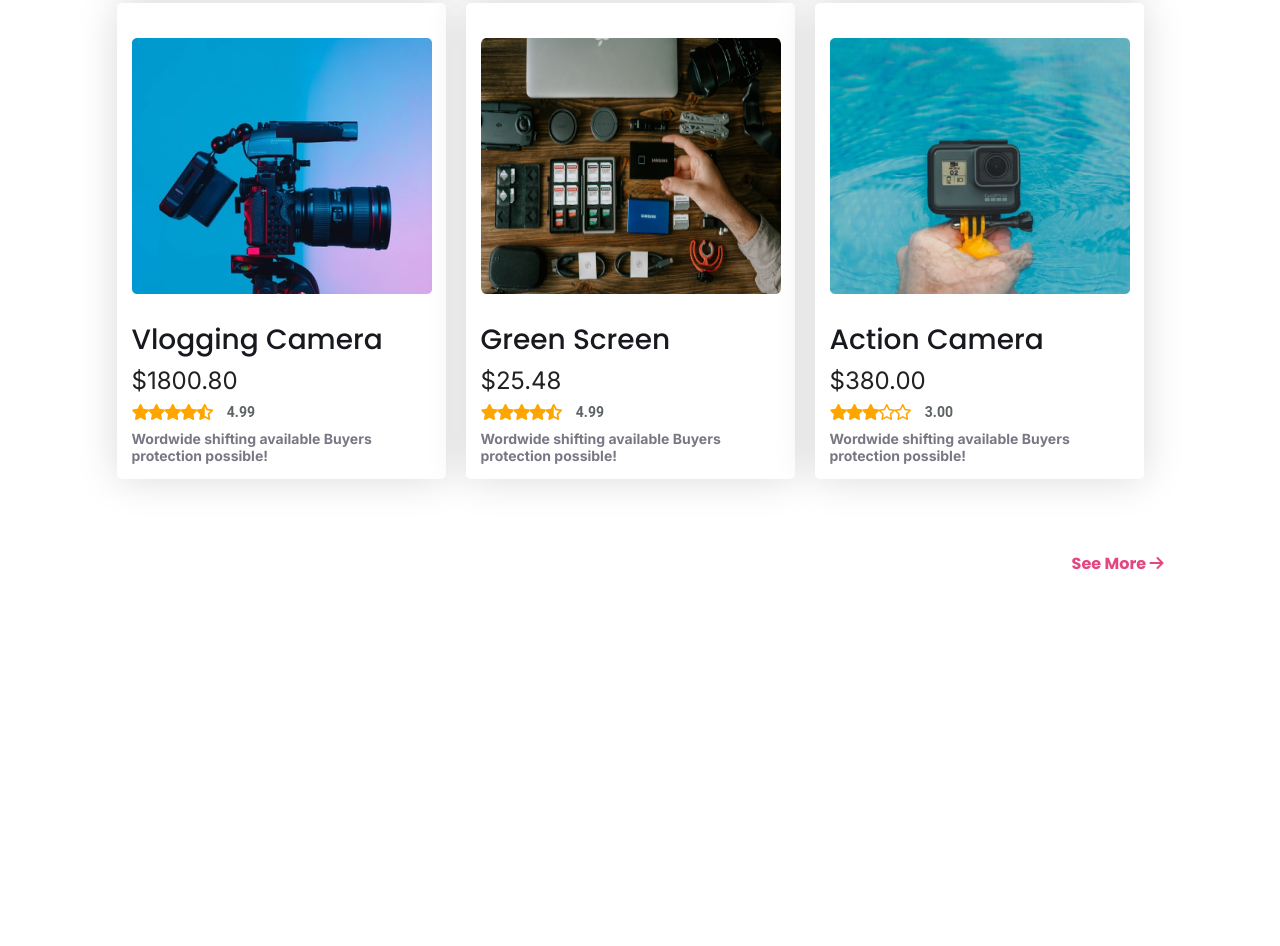
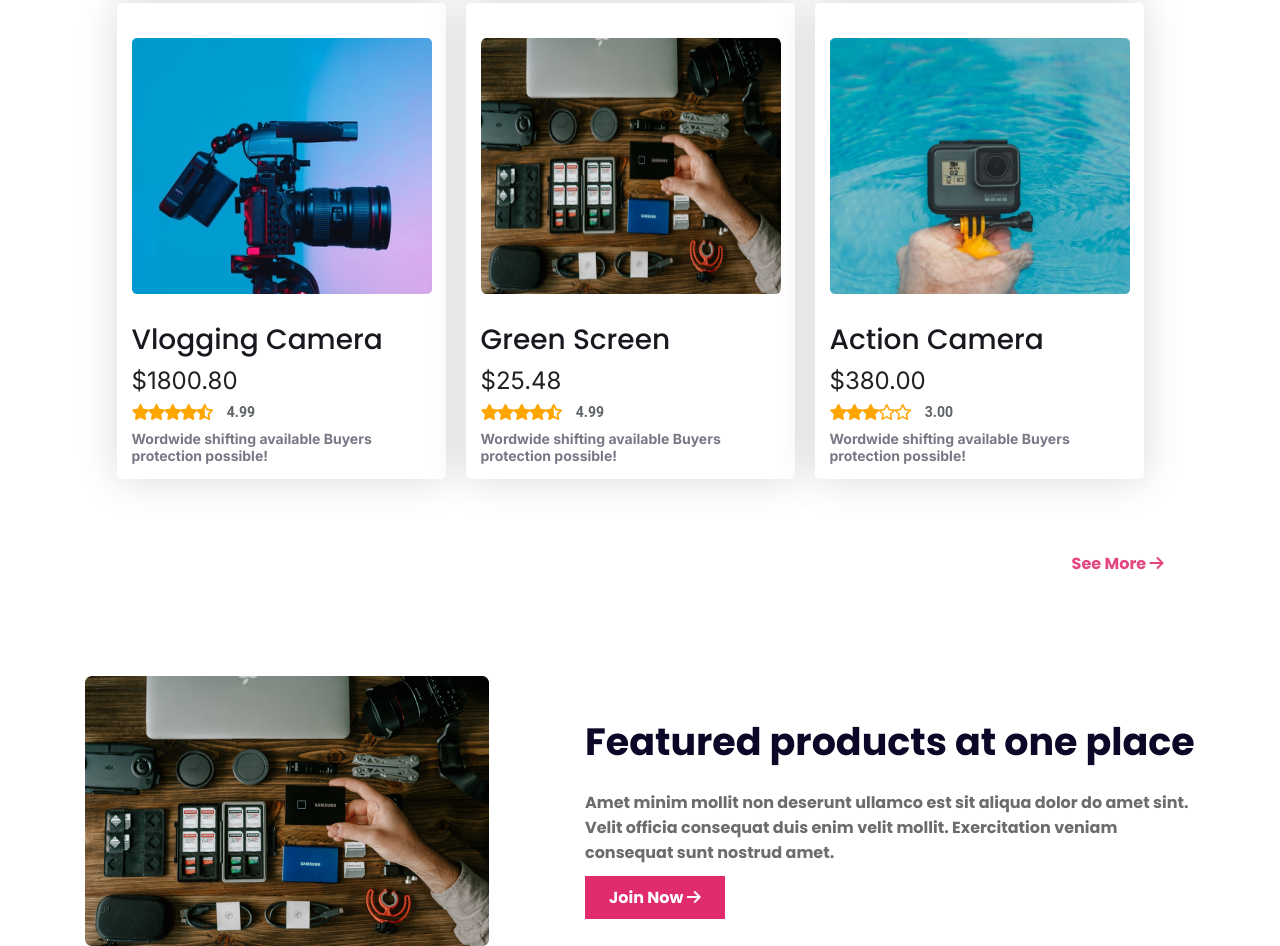
Before and after one commit to mdtamimjd/influencer-gears, a plain HTML site: page index.html in a window 1280 px wide. Shown: the part 1992-2938 px from the top of the page. Before the commit the page ends 2568 px from the top, so only its background shows below. Drawn offline with nearby package versions, Linux system fonts and the light colour scheme.

Commit message:
feature section done

```diff
--- a/index.html
+++ b/index.html
@@ -209,6 +209,14 @@
             </div>
             <span class="sr"><a href="" class="sm">See More <i class="fa-solid fa-arrow-right sm_a"></i></a></span>
         </section>
+        <section class="feature">
+            <div class="feature_img"></div>
+            <div class="feature_text">
+                <h2 class="h2_38">Featured products at one place</h2>
+                <p class="p_16_p">Amet minim mollit non deserunt ullamco est sit aliqua dolor do amet sint. Velit officia consequat duis enim velit mollit. Exercitation veniam consequat sunt nostrud amet.</p>
+                <span class=""><a class="j_b mt16" href="">Join Now <i class="fa-solid fa-arrow-right white"></i></a></span>
+            </div>
+        </section>
     </main>
     <footer></footer>
 </body>
--- a/styles/index.css
+++ b/styles/index.css
@@ -88,6 +88,27 @@
 }
 .sm_a{
     color: rgba(224, 44, 109, 0.87);
+}
+.j_b{
+    padding: 10px 24px 10px 24px;
+    color: rgb(255, 255, 255);
+    font-family: Poppins;
+    font-size: 16px;
+    font-weight: 700;
+    text-decoration: none;
+    background: rgb(224, 44, 109);
+}
+.h2_38{
+    color: rgb(10, 8, 38);
+    font-family: Poppins;
+    font-size: 38px;
+    font-weight: 700;
+}
+.p_16_p{
+    color: rgb(108, 108, 108);
+    font-family: Poppins;
+    font-size: 16px;
+    font-weight: 700;
 }
 *{
     margin: 0;
@@ -204,3 +225,26 @@ main{
 .star-color{
     color: orange;
 }
+/* feature section */
+.feature{
+    width: 1110px;
+    height: 270px;
+    margin:100px auto 0;
+    display: flex;
+    justify-content: space-between;
+    align-items: center;
+}
+.feature_img{
+    width: 404px;
+    height: 270px;
+    background-image: url('../images/gear.png');
+    background-size: cover;
+}
+.feature_text{
+    width: 610px;
+    height: 224px;
+    display: flex;
+    flex-direction: column;
+    row-gap: 20px;
+    justify-content: center;
+}
--- a/styles/mobile_responsive.css
+++ b/styles/mobile_responsive.css
@@ -93,7 +93,7 @@ header>section{
     row-gap: 16px;
 }
 .header_img{
-    width: 100%;
+    width: 450px;
     height:450px;
     background-image: url('../images/Circle\ design.svg');
     background-repeat: no-repeat;
```
